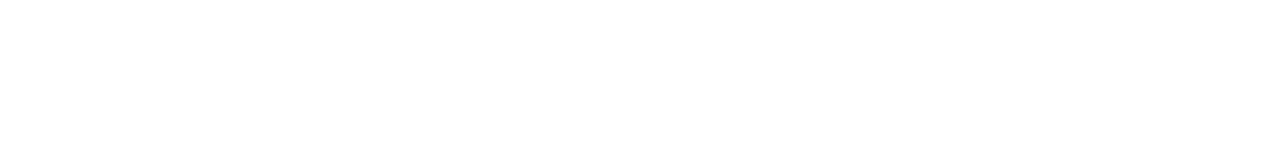
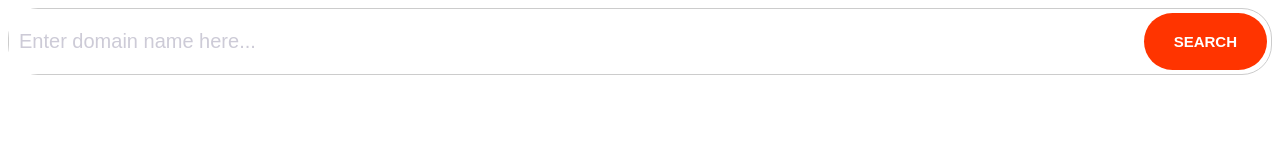
Before and after one commit to anuaroslan/anuarfy, a plain HTML site: page index.html in a window 1280 px wide. Drawn offline with Linux system fonts and the light colour scheme.

Commit message:
Input done with badges.

```diff
--- a/css/styles.css
+++ b/css/styles.css
@@ -4,6 +4,8 @@
   --color-accent: #ff3400;
   --color-headings: #1b0760;
   --color-body: #918ca4;
+  --color-border: #ccc;
+  --border-radius: 30px;
 }
 
 *,
@@ -242,3 +244,39 @@ a {
   background: var(--color-headings);
   color: #fff;
 }
+
+/* Inputs */
+
+.input {
+  border-radius: var(--border-radius)
+  border: 1px solid var(--color-border);
+  color: var(--color-headings);
+  font-size: 2rem;
+  outline: 0;
+  padding: 1.5rem 2.5rem;
+}
+
+::placeholder {
+  color: #cdcbd7;
+}
+
+.input-group {
+  border: 1px solid var(--color-border);
+  border-radius: var(--border-radius);
+  display: flex;
+
+}
+
+.input-group .input {
+  border: 0;
+  flex-grow: 1;
+  padding: 1.5rem 1rem;
+}
+
+.input-group .btn {
+  margin: 4px;
+}
+
+@media screen and (min-width: 1024px) {
+  font-size: 1.5rem;
+}
--- a/index.html
+++ b/index.html
@@ -13,5 +13,14 @@
     <link rel="stylesheet" href="css/styles.css" />
     <link rel="stylesheet" href="css/styles.css" />
   </head>
-  <body></body>
+  <body>
+    <div class="input-group">
+      <input
+        type="text"
+        class="input"
+        placeholder="Enter domain name here..."
+      />
+      <button class="btn btn--accent">Search</button>
+    </div>
+  </body>
 </html>
```
Also changed, not shown: components/inputs.html (added, +4 -0 lines).
